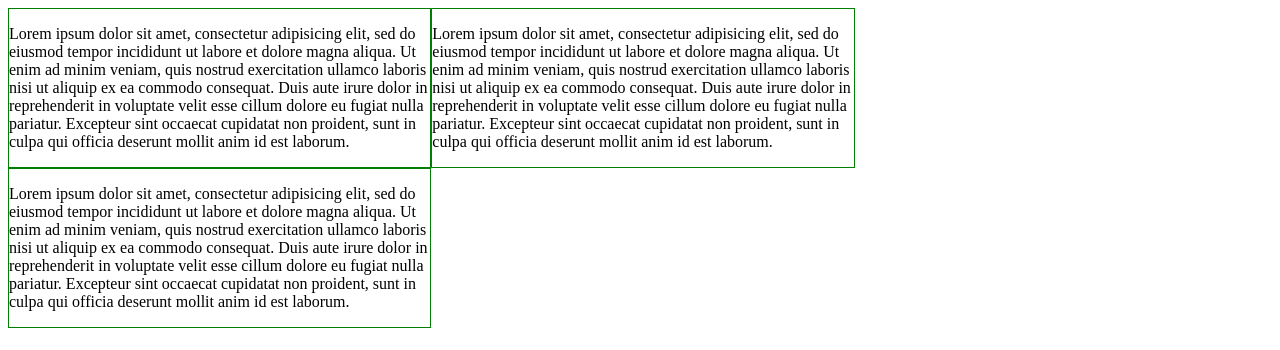
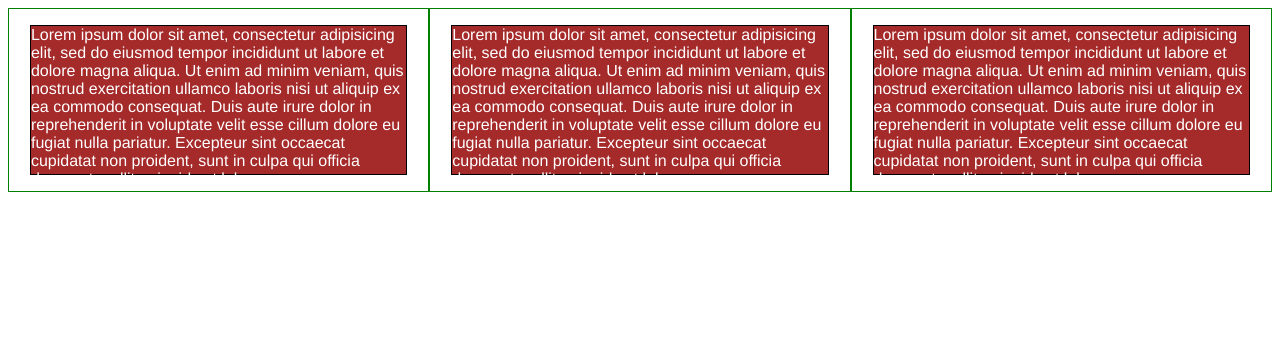
Before and after one commit to josephtooley/fullstack-course4, a plain HTML site: page module2-solution/index.html in a window 1280 px wide. Drawn offline with Linux system fonts and the light colour scheme.

Commit message:
add base styles

```diff
--- a/module2-solution/css/style.css
+++ b/module2-solution/css/style.css
@@ -1,3 +1,20 @@
+/********** Base styles **********/
+* {
+  box-sizing: border-box;
+}
+h1 {
+  margin-bottom: 15px;
+}
+p {
+  border: 1px solid black;
+  background-color: #A52A2A;
+  width: 90%;
+  height: 150px;
+  margin-right: auto;
+  margin-left: auto;
+  font-family: Helvetica;
+  color: white;
+}
 /* Simple Responsive Framework. */
 .row {
   width: 100%;
```
